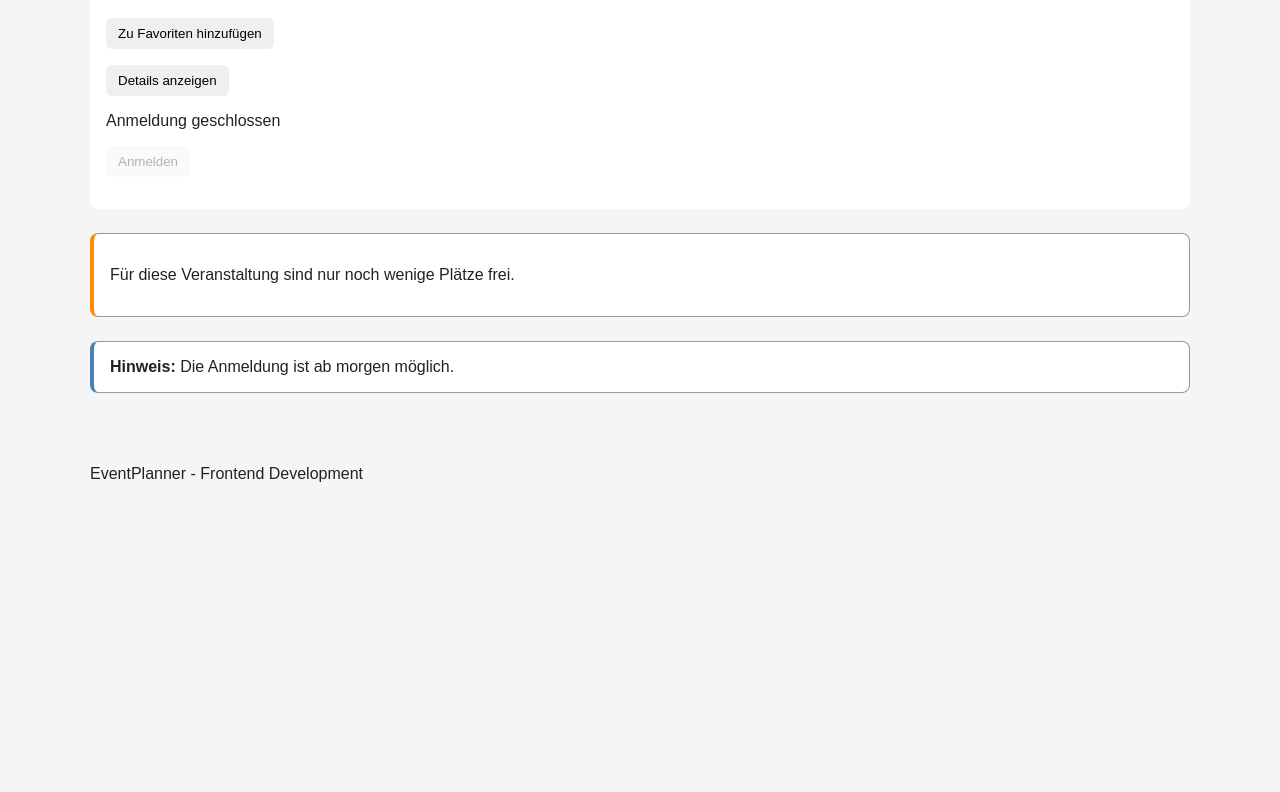
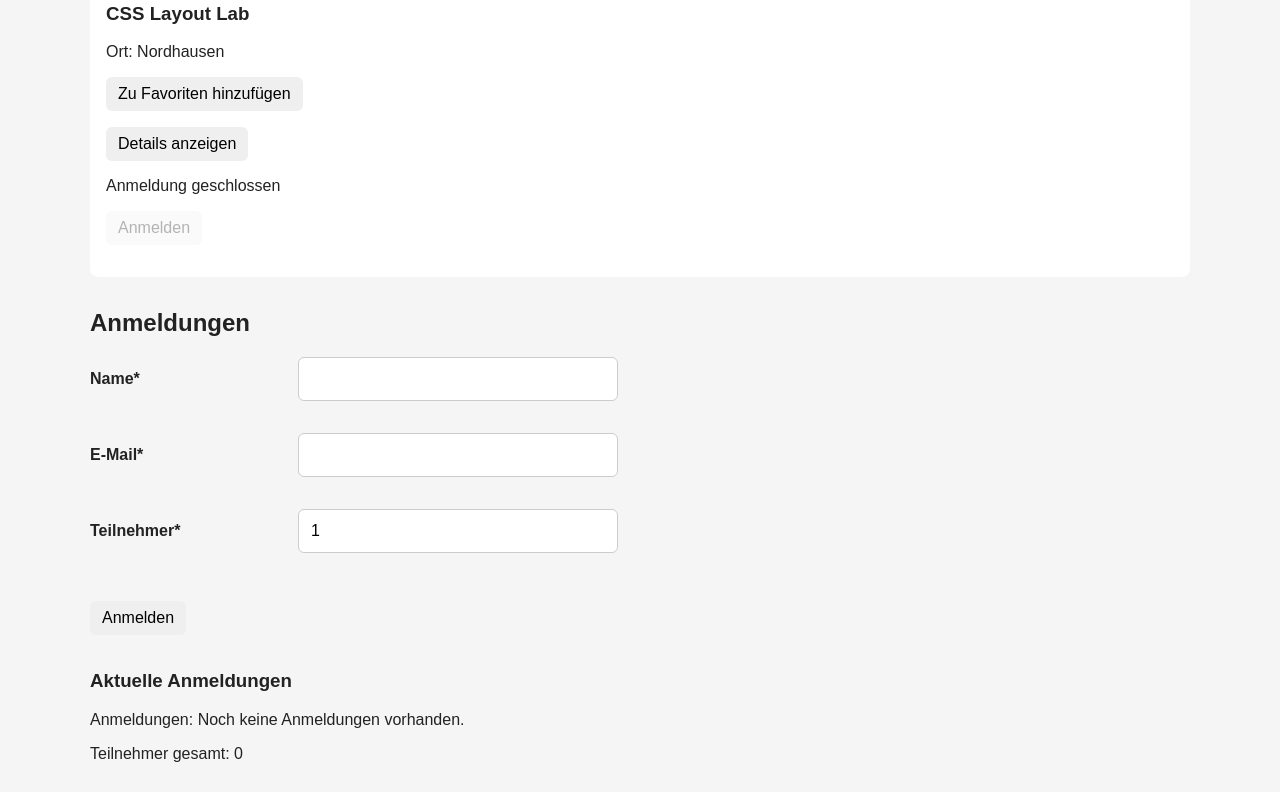
Before and after one commit to jaderbass/eventplanner, a React (Vite) app: page / in a window 1280 px wide. Shown: the part 1368-2160 px from the top of the page. Before the commit the page ends 1867 px from the top, so only its background shows below. Built offline with nearby package versions, Linux system fonts and the light colour scheme.

Commit message:
Add registration manager with array state

```diff
--- a/src/components/App.jsx
+++ b/src/components/App.jsx
@@ -2,6 +2,7 @@
 import Footer from "./Footer";
 import EventList from "./EventList";
 import Notice from "./Notice";
+import RegistrationManager from "./RegistrationManager";
 
 export default function App() {
   return (
@@ -10,6 +11,8 @@
 
       <main>
         <EventList />
+
+        <RegistrationManager />
 
         <Notice type="warning">
           <p>Für diese Veranstaltung sind nur noch wenige Plätze frei.</p>
--- /dev/null
+++ b/src/components/RegistrationManager.jsx
@@ -0,0 +1,141 @@
+import { useState } from "react";
+
+function RegistrationManager() {
+  const [formData, setFormData] = useState({ name: "", email: "", participants: 1 });
+  const [registrations, setRegistrations] = useState([]);
+  const [error, setError] = useState("");
+
+  let participantsCount = 0;
+
+  for (const registration of registrations) {
+    participantsCount += Number(registration.participants);
+  }
+
+  function handleChange(event) {
+    const { name, value } = event.target;
+
+    const newValue =
+      name === "participants"
+        ? Number(value)
+        : value;
+
+    setFormData({
+      ...formData,
+      [name]: value
+    });
+  }
+
+  function handleSubmit(event) {
+    event.preventDefault();
+
+    setError("");
+
+    if (formData.name.trim() === "") {
+      setError("Bitte geben Sie Ihren Namen ein!");
+      return;
+    }
+
+    if (formData.email.trim() === "") {
+      setError("Bitte geben Sie eine E-Mail-SAdresse an!");
+      return;
+    }
+
+    const newRegistration = {
+      id: Date.now(),
+      name: formData.name,
+      email: formData.email,
+      participants: formData.participants
+    }
+
+    setRegistrations([
+      ...registrations,
+      newRegistration
+    ]);
+
+    setFormData({
+      name: "",
+      email: "",
+      participants: 1
+    });
+  }
+
+  return (
+    <section>
+      <h2>Anmeldungen</h2>
+
+      {error && (
+        <p className="form-error">{error}</p>
+      )}
+
+      <form onSubmit={handleSubmit} noValidate>
+
+        <div>
+          <label htmlFor="name">Name*</label>
+          <input
+            type="text"
+            id="name"
+            name="name"
+            value={formData.name}
+            onChange={handleChange}
+          />
+        </div>
+
+        <div>
+          <label htmlFor="email">E-Mail*</label>
+          <input
+            type="email"
+            id="email"
+            name="email"
+            value={formData.email}
+            onChange={handleChange}
+          />
+        </div>
+
+        <div>
+          <label htmlFor="participants">Teilnehmer*</label>
+          <input
+            type="number"
+            id="participants"
+            name="participants"
+            min="1"
+            value={formData.participants}
+            onChange={handleChange}
+          />
+        </div>
+
+        <button type="submit">Anmelden</button>
+
+      </form>
+
+      <h3>Aktuelle Anmeldungen</h3>
+
+      <p>
+        Anmeldungen: {" "} {registrations.length === 0
+          ? "Noch keine Anmeldungen vorhanden."
+          : registrations.length}
+      </p>
+
+      <p>
+        Teilnehmer gesamt: {" "} {participantsCount}
+      </p>
+
+      <div className="registration-list">
+        {registrations.map(
+          (registration) => (
+            <article
+              key={registration.id}
+              className="registration-card"
+            >
+              <h4>{registration.name}</h4>
+              <p>{registration.email}</p>
+              <p>Teilnehmer:{" "} {registration.participants}</p>
+            </article>
+          )
+        )}
+      </div>
+
+    </section>
+  );
+}
+
+export default RegistrationManager;
--- a/src/styles.css
+++ b/src/styles.css
@@ -24,6 +24,10 @@
   padding-block: 2rem;
 }
 
+section {
+  margin-block: 2rem;
+}
+
 /* ? === Courses / Events === */
 .course-list,
 .event-list {
@@ -46,7 +50,7 @@
   border: 1px solid #ddd;
 }
 
-/* === Messages === */
+/* ? === Messages === */
 .info-box {
   border: 1px solid #ccc;
   border-left: 4px solid #555;
@@ -66,7 +70,7 @@
   border-left-color: darkorange;
 }
 
-/* === Buttons === */
+/* ? === Buttons === */
 button {
   display: block;
   padding: 0.5rem 0.75rem;
@@ -76,3 +80,66 @@
   margin: 1rem 0;
   justify-self: start;
 }
+
+/* ? === Formulare === */
+
+form {
+  display: grid;
+  gap: 1rem;
+  margin-bottom: 1rem;
+}
+
+label {
+  font-weight: 600;
+  display: inline-block;
+  margin-right: 1rem;
+  width: 12rem;
+}
+
+input,
+select,
+textarea,
+button {
+  font: inherit;
+}
+
+input,
+select,
+textarea {
+  width: 20rem;
+  max-width: 100%;
+  padding: 0.75rem;
+  border: 1px solid #ccc;
+  border-radius: 0.375rem;
+  margin: 0 1rem 1rem 0;
+}
+
+input {
+  &[type="checkbox"] {
+    display: inline;
+    padding: 0;
+    width: auto;
+  }
+
+  &[type="checkbox"]~label {
+    width: auto;
+  }
+}
+
+textarea {
+  resize: vertical;
+}
+
+/* ? === Registrations === */
+
+.registration-list {
+  display: grid;
+  grid-template-columns: repeat(5, 1fr);
+  gap: 1rem;
+}
+
+.registration-card {
+  border: 1px solid #ccc;
+  border-radius: 0.25rem;
+  padding: 1rem;
+}
```
